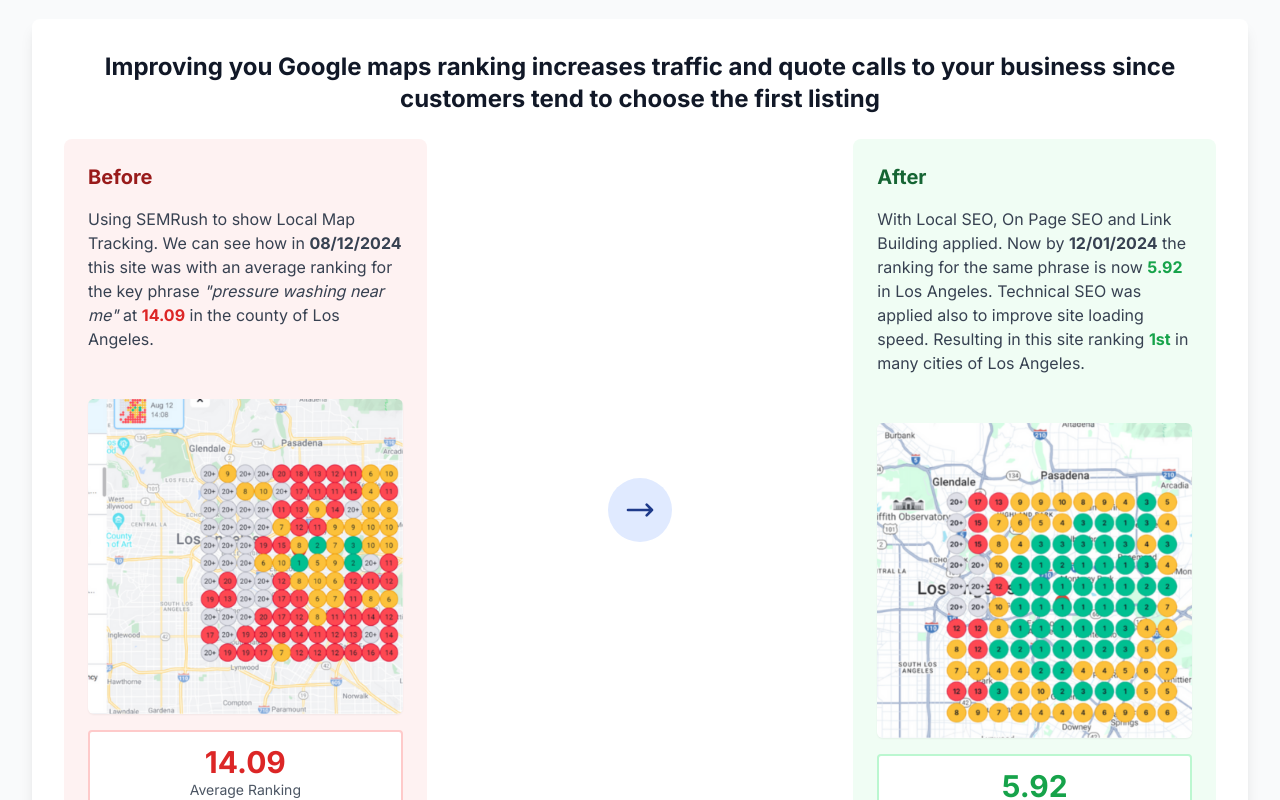
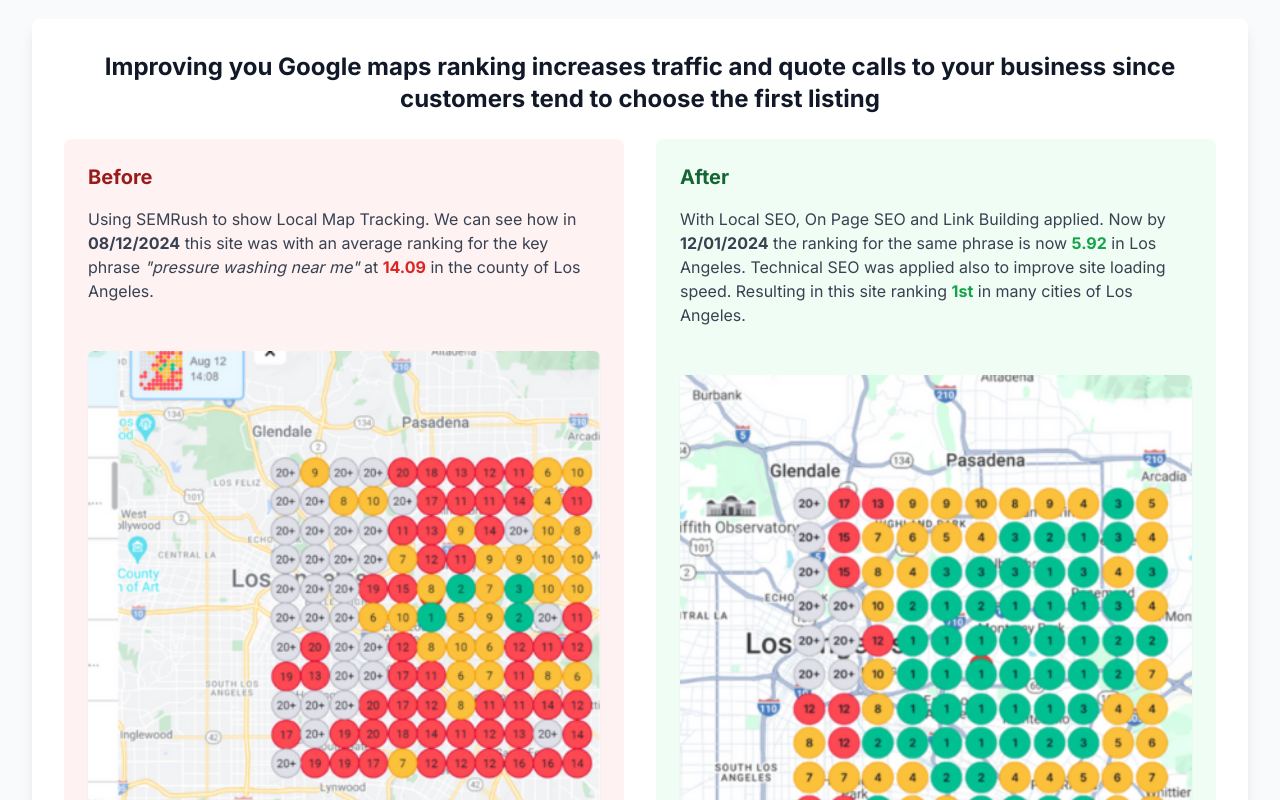
Before and after one commit to psilva8/psm, a Next.js app: page / in a window 1280 px wide. Shown: the part 5560-6360 px from the top of the page. Built offline with nearby package versions, Linux system fonts and the light colour scheme.

Commit message:
Revert arrow changes in Portfolio component

```diff
--- a/src/components/Portfolio.tsx
+++ b/src/components/Portfolio.tsx
@@ -13,7 +13,7 @@
         <div className="bg-white rounded-lg shadow-lg p-8 mb-12">
           <h3 className="text-2xl font-bold text-gray-900 mb-6 text-center">Improving you Google maps ranking increases traffic and quote calls to your business since customers tend to choose the first listing</h3>
 
-          <div className="grid lg:grid-cols-3 gap-8">
+          <div className="grid lg:grid-cols-2 gap-8">
             <div className="bg-red-50 p-6 rounded-lg">
               <h4 className="text-xl font-bold text-red-800 mb-4">Before</h4>
               <p className="text-gray-700 mb-12">
@@ -32,14 +32,6 @@
                   <div className="text-sm text-gray-600">Average Ranking</div>
                   <div className="text-sm text-gray-500">08/12/2024</div>
                 </div>
-              </div>
-            </div>
-
-            <div className="hidden lg:flex items-center justify-center">
-              <div className="bg-navy-100 p-4 rounded-full">
-                <svg className="h-8 w-8 text-navy-600" fill="none" stroke="currentColor" viewBox="0 0 24 24">
-                  <path strokeLinecap="round" strokeLinejoin="round" strokeWidth="2" d="M17 8l4 4m0 0l-4 4m4-4H3" />
-                </svg>
               </div>
             </div>
 
```
